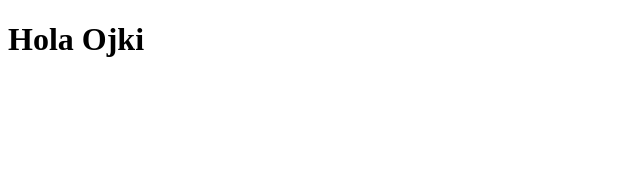
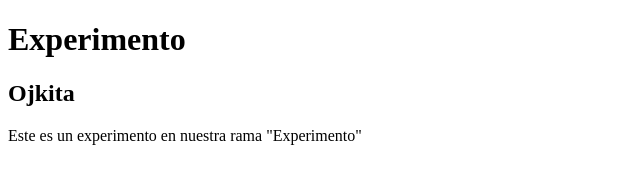
Before and after one commit to Ojkita/curso, a plain HTML site: page index.html in a window 1280 px wide. Shown: the whole page, without its empty margins (0-640 px from the left). Drawn offline with Linux system fonts and the light colour scheme.

Commit message:
Agregamos texto de experimento

```diff
--- a/index.html
+++ b/index.html
@@ -5,6 +5,16 @@
 	<title>Git</title>
 </head>
 <body>
-	<h1>Hola Ojki</h1>
+
+	<header>
+		<h1>Experimento</h1>
+	</header>
+	<div class="container">
+		<h2>Ojkita</h2>
+	</div>
+
+	<footer>
+		<p>Este es un experimento en nuestra rama "Experimento"</p>
+	</footer>
 </body>
 </html>
```
Also changed, not shown: 1 other file.
